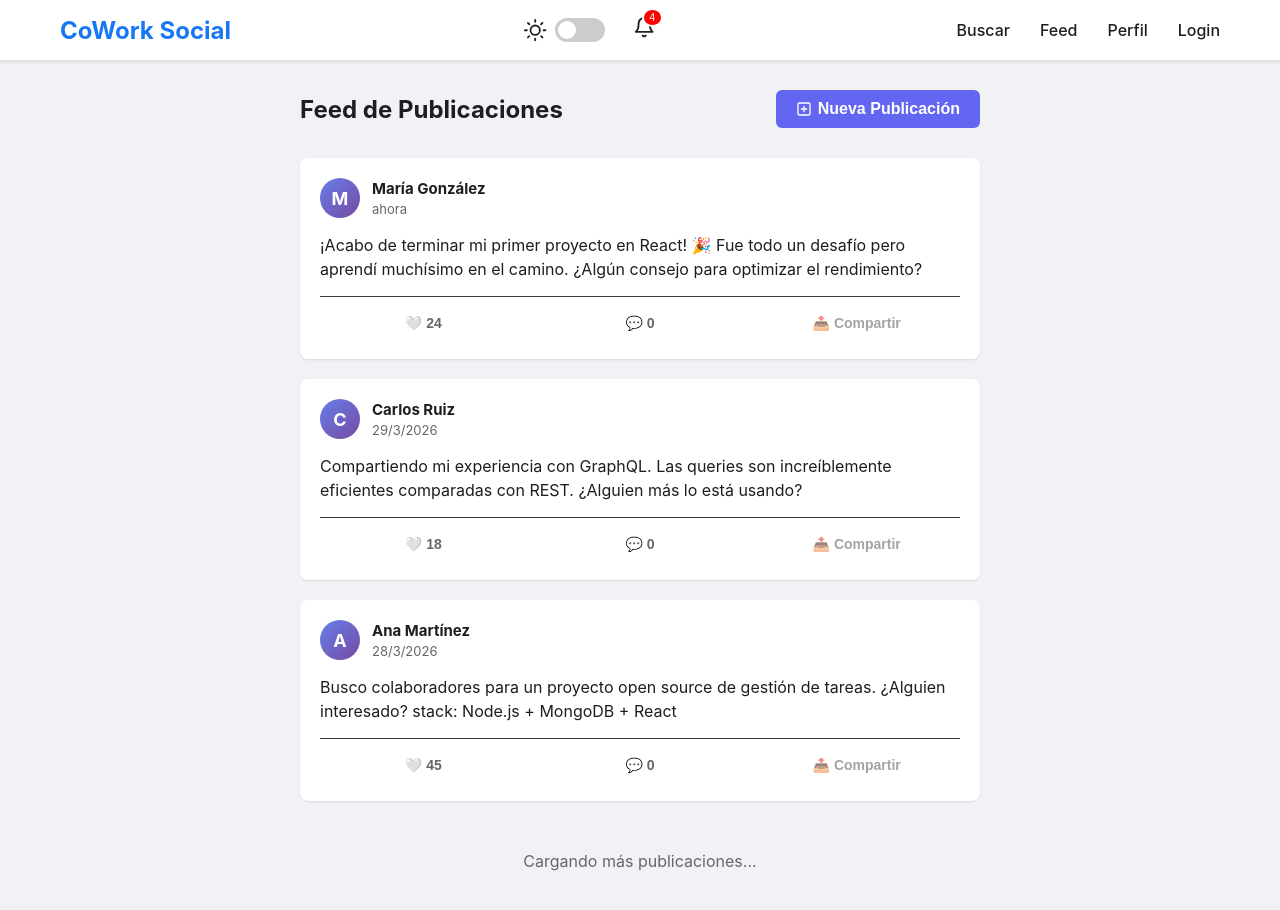
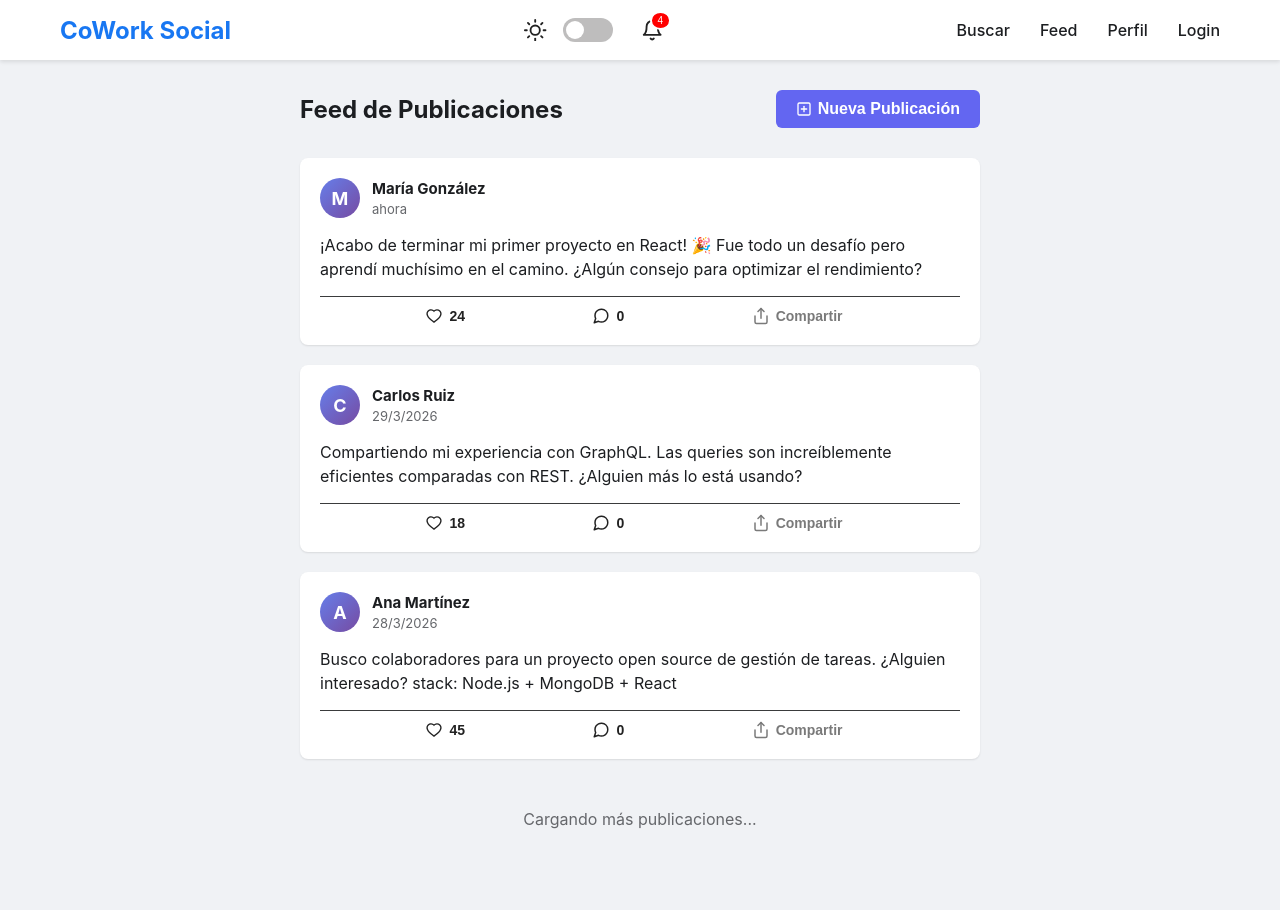
Before and after one commit to ali-zunega/cowork-social-frontend, a React (Create React App) app in the folder frontend/: page /feed in a window 1280 px wide. Shown: the top 910 px of the page. After the commit the page ends 889 px from the top, so only its background shows below. Built offline with nearby package versions, Linux system fonts and the light colour scheme.

Commit message:
style(ui-icons): replace emojis in post cards with react-icons and fix navbar alignment

```diff
--- a/frontend/src/App.css
+++ b/frontend/src/App.css
@@ -129,6 +129,24 @@ body {
   align-items: center;
   justify-content: center;
   color: var(--icon-color);
+  padding: 8px;
+}
+
+.nav-icon {
+  display: flex;
+  align-items: center;
+  justify-content: center;
+  color: var(--icon-color);
+}
+
+.nav-icon svg {
+  font-size: 20px;
+  display: block;
+}
+
+.icon svg,
+.notification-bell svg {
+  display: block;
   font-size: 1.4rem;
 }
 
--- a/frontend/src/components/Navbar.css
+++ b/frontend/src/components/Navbar.css
@@ -20,6 +20,7 @@
   display: flex;
   align-items: center;
   gap: 20px;
+
 }
 
 .navbar-brand {
@@ -52,7 +53,6 @@
 }
 
 /* Theme switch */
-
 .theme-switch-wrapper {
   display: flex;
   align-items: center;
@@ -78,7 +78,7 @@
   position: absolute;
   cursor: pointer;
   inset: 0;
-  background-color: #ccc;
+  background-color: #bebdbd;
   transition: 0.4s;
   border-radius: 34px;
 }
--- a/frontend/src/components/Navbar.js
+++ b/frontend/src/components/Navbar.js
@@ -21,9 +21,9 @@ const Navbar = () => {
         <div className="navbar-actions">
           {/* Toggle de modo */}
           <div className="theme-switch-wrapper">
-            <span className="icon">
+            <p className="icon nav-icon ">
               {theme === "light" ? <FiSun /> : <FiMoon />}
-            </span>
+            </p>
 
             <label className="theme-switch">
               <input
--- a/frontend/src/components/NotificationDropdown.css
+++ b/frontend/src/components/NotificationDropdown.css
@@ -1,35 +1,22 @@
 .notification-container {
-    position: relative;
     display: flex;
     align-items: center;
+    position: relative;
+    gap: 8px;
 }
 
-/* .notification-bell {
-    background: none;
-    border: none;
-    font-size: 1.4rem;
-    cursor: pointer;
-    position: relative;
-    padding: 8px;
-    border-radius: 50%;
-    transition: background-color 0.2s;
-    display: flex;
-    align-items: center;
-    justify-content: center;
-} */
+
 .notification-bell {
     position: relative;
     background: none;
     border: none;
     cursor: pointer;
     color: var(--icon-color);
-    font-size: 1.4rem;
     padding: 8px;
 }
 
-
 .notification-bell:hover {
-    background-color: var(--hover-bg);
+    transform: scale(1.2);
 }
 
 .notification-badge {
--- a/frontend/src/components/NotificationDropdown.js
+++ b/frontend/src/components/NotificationDropdown.js
@@ -63,7 +63,7 @@ const NotificationDropdown = () => {
   return (
     <div className="notification-container">
       {/* Botón de la Campana */}
-      <button className="notification-bell" onClick={toggleDropdown}>
+      <button className="notification-bell nav-icon" onClick={toggleDropdown}>
         <FiBell />
         {unreadCount > 0 && (
           <span className="notification-badge">{unreadCount}</span>
--- a/frontend/src/components/PostCard.css
+++ b/frontend/src/components/PostCard.css
@@ -63,26 +63,39 @@
 
 .post-actions {
   display: flex;
+  justify-content: space-evenly;
   gap: 10px;
   padding-top: 10px;
   border-top: 1px solid var(--border-color);
+
 }
 
-.action-btn {
-  flex: 1;
-  padding: 8px;
-  background: transparent;
-  border: none;
-  border-radius: 6px;
-  cursor: pointer;
-  font-size: 14px;
-  font-weight: 600;
-  color: var(--text-secondary);
-  transition: background 0.2s;
+.action-btn svg {
+  font-size: 18px;
+  transition: transform 0.2s ease, color 0.2s ease;
+  display: block;
 }
 
-.action-btn:hover {
-  background: var(--hover-bg);
+.action-btn svg:hover {
+  transform: scale(1.5);
+}
+
+.icon-liked {
+  color: #e0245e;
+}
+
+
+.action-btn {
+  display: inline-flex;
+  align-items: center;
+  gap: 6px;
+  background: none;
+  border: none;
+  cursor: pointer;
+  color: var(--icon-color);
+  font-size: 14px;
+  padding-right: 12px;
+  font-weight: 600;
 }
 
 .action-btn:disabled {
--- a/frontend/src/components/PostCard.js
+++ b/frontend/src/components/PostCard.js
@@ -1,4 +1,6 @@
 import React, { useEffect, useState } from "react";
+import { FiMessageCircle, FiShare } from "react-icons/fi";
+import { AiFillHeart, AiOutlineHeart } from "react-icons/ai";
 import { formatTimeAgo } from "../utils/dateFormatter";
 import "./PostCard.css";
 import {
@@ -86,18 +88,25 @@ const PostCard = ({ post, isPreview = false }) => {
       {/* ACCIONES MEJORADAS */}
       <div className="post-actions">
         <button className="action-btn" onClick={handleLike}>
-          {interaction.likedByMe ? "💙" : "🤍"} {interaction.likes}
+          {interaction.likedByMe ? (
+            <AiFillHeart className="icon-liked" />
+          ) : (
+            <AiOutlineHeart />
+          )}
+          {interaction.likes}
         </button>
 
         <button
           className="action-btn"
           onClick={() => setShowComments(!showComments)}
         >
-          💬 {interaction.comments.length}
+          <FiMessageCircle />
+          {interaction.comments.length}
         </button>
 
         <button className="action-btn" disabled>
-          📤 Compartir
+          <FiShare />
+          Compartir
         </button>
       </div>
 
```
